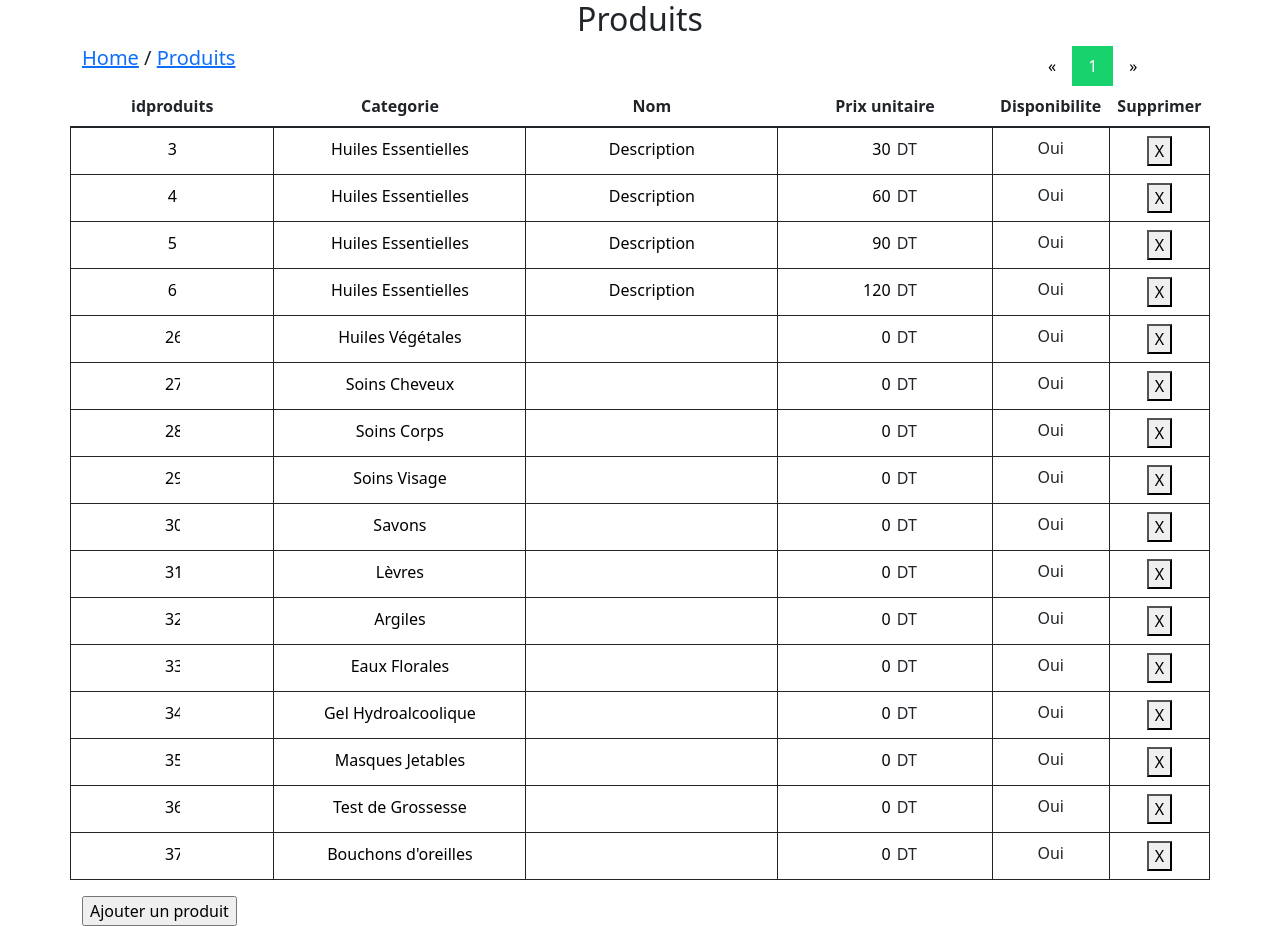
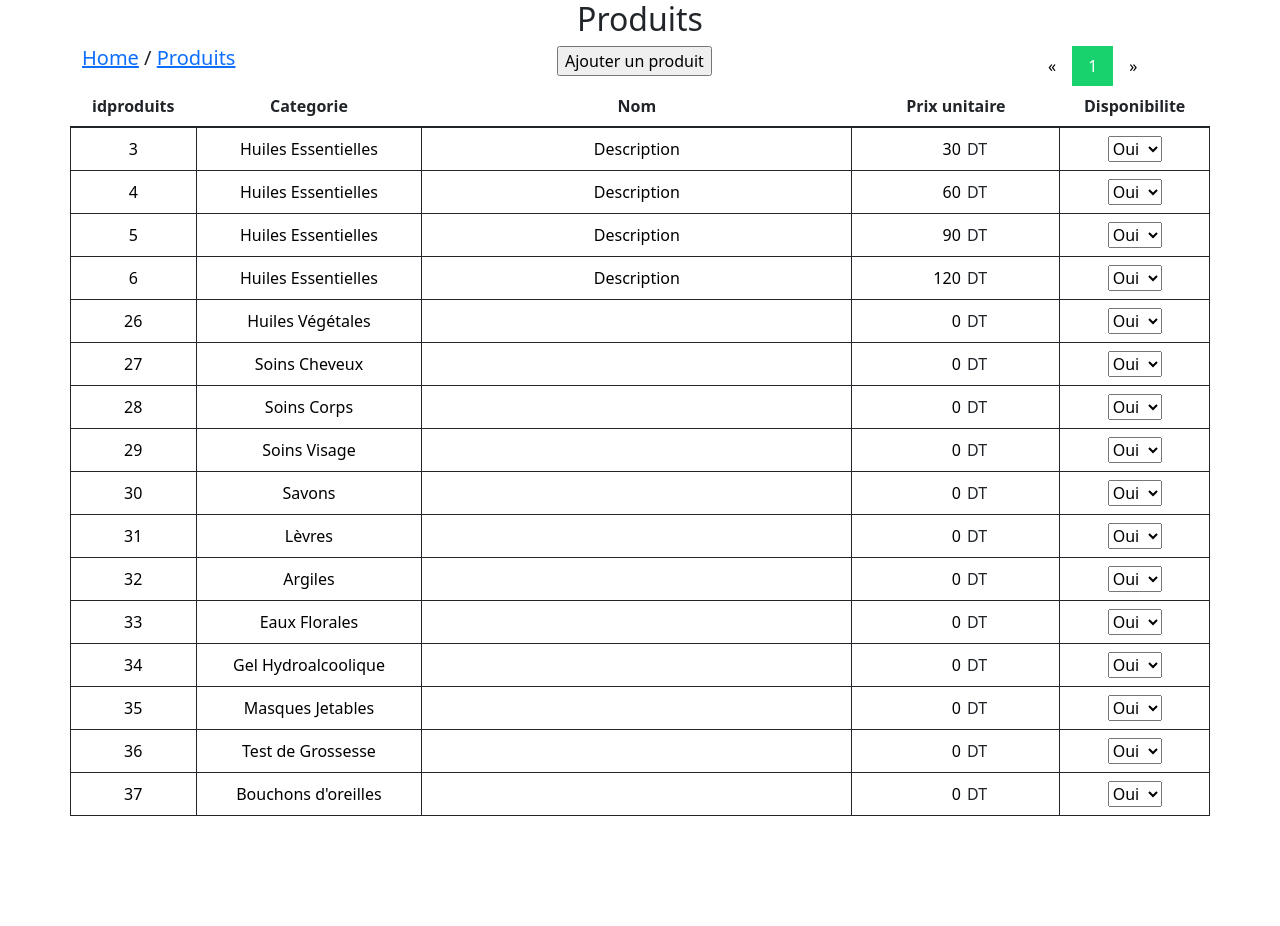
Before and after one commit to Makoorr/SBRnet, a PHP site: page /sbrnet/adm/prod.php in a window 1280 px wide. After the commit the page ends 816 px from the top, so only its background shows below. Run offline with PHP 8.4, Linux system fonts and the light colour scheme; a user stored in the database is signed in; data comes from the database, SQL or seed files in the repository.

Commit message:
added select option to change products' disponibility

```diff
--- a/adm/prod.php
+++ b/adm/prod.php
@@ -66,8 +66,12 @@
             </table>
         </div>
         <div class="row">
-            <div class="col-md-10">
+            <div class="col-md-5">
                 <h5><a href="dash.php">Home</a> / <a href="#">Produits</a></h5>
+            </div>
+
+            <div class="col-sm-5">
+                <input type="button" value="Ajouter un produit" onclick="addprod()">
             </div>
 
             <div class="col-md">
@@ -92,6 +96,10 @@
         </div>
 
         <div class="row">
+
+        </div>
+
+        <div class="row">
             <table class="table table-hover">
                 <thead>
                     <tr style="text-align: center;">
@@ -101,7 +109,6 @@
                         <th>Nom</th>
                         <th>Prix unitaire</th>
                         <th>Disponibilite</th>
-                        <th>Supprimer</th>
                     </tr>
                 </thead>
                 <?php
@@ -111,29 +118,26 @@
 
                     foreach($produits as $prod){
                 ?>
+                <form method="POST" action="changedisp.php">
                 <tr style="text-align: center;">
-                <form action="suppprod.php" method="POST">
-                    <td style="border-right: 1px solid;border-bottom: 1px solid;border-left: 1px solid;"><input type="text" name="supp_idproduits" style="border: 0 none;text-align:center;width:10%;background:none;" value="<?php echo($prod['idproduits']); ?>" readonly></td>
+                    <td style="border-right: 1px solid;border-bottom: 1px solid;border-left: 1px solid;"><input type="text" name="supp_idproduits" style="border: 0 none;text-align:center;width:2em;background:none;" value="<?php echo($prod['idproduits']); ?>" readonly></td>
                     <!-- <td style="border-right: 1px solid;border-bottom: 1px solid;border-left: 1px solid;"><img src="../assets/img/<?php echo($prod['idproduits']);?>.png" style="width: 50%;"></td> -->
-                    <td style="border-right: 1px solid;border-bottom: 1px solid;"><input type="text" name="supp_nom_categorie" style="border: 0 none;text-align:center;background:none;" value="<?php echo($prod['nom_categorie']); ?>" readonly></td>
-                    <td style="border-right: 1px solid;border-bottom: 1px solid;"><input type="text" name="supp_nom" style="border: 0 none;text-align:center;background:none;" value="<?php echo($prod['nom']); ?>" readonly></td>
-                    <td style="border-right: 1px solid;border-bottom: 1px solid;"><input type="text" name="supp_prix" style="border: 0 none;text-align:right;width:20%;background:none;" value="<?php echo($prod['prix']); ?>" readonly> DT</td>
-                    <td style="border-right: 1px solid;border-bottom: 1px solid;"><?php if($prod['disponibilite']) echo('Oui'); else echo('Non'); ?></td>
-                    <td style="border-right: 1px solid;border-bottom: 1px solid;"><button type="submit">X</button></td>
+                    <td style="border-right: 1px solid;border-bottom: 1px solid;"><input type="text" name="supp_nom_categorie" style="border: 0 none;text-align:center;background:none;width:10em;" value="<?php echo($prod['nom_categorie']); ?>" readonly></td>
+                    <td style="border-right: 1px solid;border-bottom: 1px solid;"><input type="text" name="supp_nom" style="border: 0 none;text-align:center;background:none;width:20em;" value="<?php echo($prod['nom']); ?>" readonly></td>
+                    <td style="border-right: 1px solid;border-bottom: 1px solid;width:13em;"><input type="text" name="supp_prix" style="border: 0 none;text-align:right;width:20%;background:none;" value="<?php echo($prod['prix']); ?>" readonly> DT</td>
+                    <td style="border-right: 1px solid;border-bottom: 1px solid;">
+                            <select name="dispo" onchange="this.form.submit();">
+                                <option <?php if($prod['disponibilite']===1) echo('selected');?> value="1">Oui</option>
+                                <option <?php if($prod['disponibilite']===0) echo('selected');?> value="0">Non</option>
+                                <input type="submit" id="subm" hidden>
+                            </select>
+                    </td>
                 </form>
                 <?php
                     }
                 ?>
                 </tr>
             </table>
-        </div>
-        <div class="row">
-            <div class="col-sm-2">
-                <input type="button" value="Ajouter un produit" onclick="addprod()">
-            </div>
-            <!-- <div class="col-sm-2">
-                <input type="button" value="Ajouter une categorie" onclick="addcateg()">
-            </div> -->
         </div>
 
         <!-- Ajt Categ -->
--- a/adm/suppprod.php
+++ b/adm/suppprod.php
@@ -21,10 +21,10 @@
         $file_pointer="../assets/img/$idproduits.jpg";
         // Use unlink() function to delete a file
         if (!unlink($file_pointer)) {
-            echo ("$file_pointer ne peut pas etre effacé!");
+            echo ("<h1>$file_pointer ne peut pas etre effacé!</h1>");
         }
         else {
-            echo ("$file_pointer a été effacé!");
+            echo ("<h1>$file_pointer a été effacé!</h1>");
         }
         $sql1="DELETE FROM produits where idproduits='$idproduits'";
         $stmtinsert = $db->exec($sql1);
```
Also changed, not shown: adm/changedisp.php (added, +32 -0 lines), assets/img/3.jpg (deleted).
